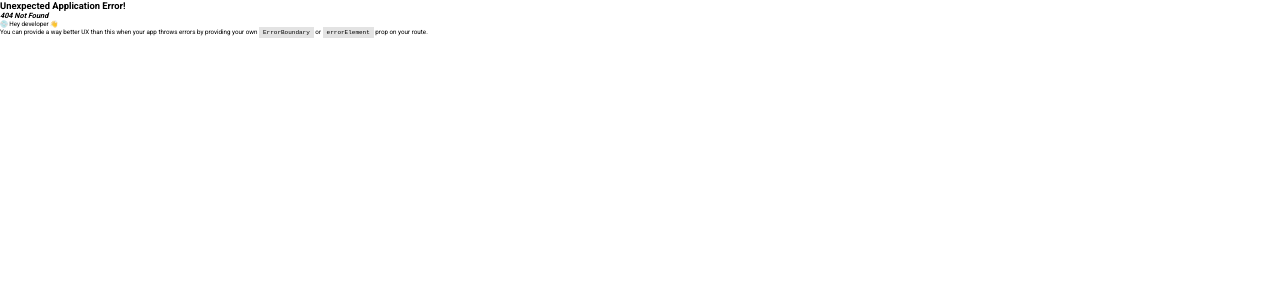
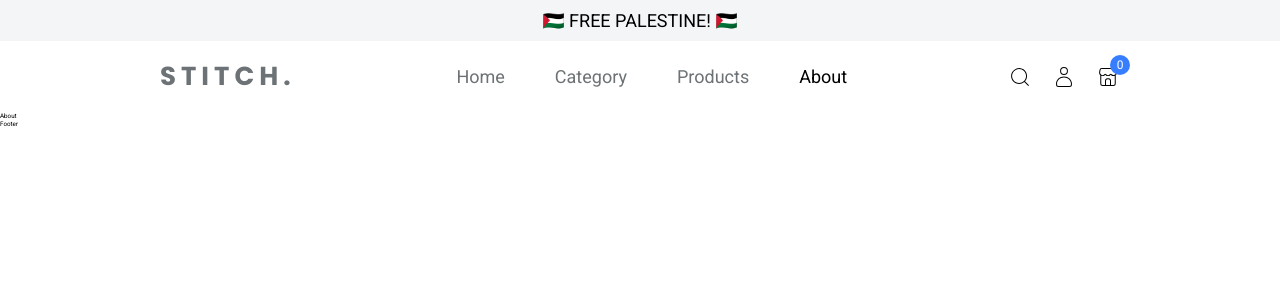
Before and after one commit to Eltab3e/Stitch, a React (Vite) app: page /about in a window 1280 px wide. Before the commit this address had no page. Shown: the top 300 px of the page. Built offline with nearby package versions, Linux system fonts and the light colour scheme.

Commit message:
finalize navbar

```diff
--- a/index.html
+++ b/index.html
@@ -21,7 +21,7 @@
             crossorigin
         />
         <link
-            href="https://fonts.googleapis.com/css2?family=Roboto:wght@100;300;400;500;700;900&display=swap"
+            href="https://fonts.googleapis.com/css2?family=Poppins:wght@100;200;300;400;500;600;700;800;900&family=Roboto:wght@100;300;400;500;700;900&family=Space+Grotesk:wght@300;400;500;600;700&display=swap"
             rel="stylesheet"
         />
         <title>Stitch</title>
--- a/package.json
+++ b/package.json
@@ -12,6 +12,7 @@
   "dependencies": {
     "react": "^18.2.0",
     "react-dom": "^18.2.0",
+    "react-icons": "^4.12.0",
     "react-router-dom": "^6.20.0",
     "styled-components": "^6.1.1"
   },
--- a/src/App.jsx
+++ b/src/App.jsx
@@ -1,6 +1,6 @@
 import { createBrowserRouter, RouterProvider, Outlet } from "react-router-dom";
 import { ThemeProvider } from "styled-components";
-import { Home, Category, Product } from "./pages/index";
+import { Home, Category, Product, About } from "./pages/index";
 import { Navbar, Footer } from "./components/index";
 import theme from "./theme/theme";
 
@@ -33,6 +33,10 @@ const router = createBrowserRouter([
                 path: "/product/:id",
                 element: <Product />,
             },
+            {
+                path: "/about",
+                element: <About />,
+            },
         ],
     },
 ]);
--- a/src/components/Navbar/Navbar.jsx
+++ b/src/components/Navbar/Navbar.jsx
@@ -1,30 +1,145 @@
-import React from "react";
 import styled from "styled-components";
+import { NavLink } from "react-router-dom";
+import { CiSearch, CiUser, CiShop } from "react-icons/ci";
 
 const Container = styled.div`
     display: flex;
     flex-direction: column;
 `;
 
+const Title = styled.h1`
+    font-size: ${(props) => props.theme.fontSizes.h1};
+    font-family: "Poppins", sans-serif;
+    letter-spacing: 0.5rem;
+`;
+
+const Content = styled.h5`
+    font-size: ${(props) => props.theme.fontSizes.h5};
+    font-weight: 400;
+`;
+
 const Notification = styled.div`
     background-color: ${(props) => props.theme.colors.neutral.two};
     display: flex;
     justify-content: center;
-    padding: 10px;
+    padding: 1rem;
 `;
-const Nav = styled.nav``;
 
-const Content = styled.h4`
-    font-size: ${(props) => props.theme.fontSizes.h4};
+const Nav = styled.nav`
+    display: flex;
+    align-items: center;
+    justify-content: space-between;
+    padding: 1.6rem 16rem;
+`;
+
+const StyledNavLink = styled(NavLink)`
+    color: ${(props) => props.theme.colors.neutral.four};
+
+    &.active {
+        color: ${(props) => props.theme.colors.primary.black};
+    }
+`;
+
+const List = styled.ul`
+    display: flex;
+    gap: 5rem;
+    list-style: none;
+`;
+
+const NavIcons = styled.div`
+    font-size: ${(props) => props.theme.fontSizes.h2};
+    display: flex;
+    gap: 2rem;
+`;
+
+const Icon = styled.div`
+    display: flex;
+    align-items: center;
+    cursor: pointer;
+`;
+
+const Cart = styled.div`
+    position: relative;
+    display: flex;
+`;
+
+const Span = styled.span`
+    background-color: ${(props) => props.theme.colors.secondary.blue};
+    font-size: ${(props) => props.theme.fontSizes.base};
+    color: white;
+    position: absolute;
+    display: flex;
+    align-items: center;
+    justify-content: center;
+    width: 2rem;
+    height: 2rem;
+    border-radius: 50%;
+    right: -1rem;
+    top: -1rem;
 `;
 
 const Navbar = () => {
     return (
         <Container>
             <Notification>
-                <Content>30% OFF STORE WIDE - LIMITED TIME!</Content>
+                <Content>🇵🇸 FREE PALESTINE! 🇵🇸</Content>
             </Notification>
-            <Nav></Nav>
+
+            <Nav>
+                <StyledNavLink to="/">
+                    <Title>STITCH.</Title>
+                </StyledNavLink>
+
+                <List>
+                    <li>
+                        <StyledNavLink
+                            to="/"
+                            activeclassname="active"
+                        >
+                            <Content>Home</Content>
+                        </StyledNavLink>
+                    </li>
+                    <li>
+                        <StyledNavLink
+                            to="/category/:id"
+                            activeclassname="active"
+                        >
+                            <Content>Category</Content>
+                        </StyledNavLink>
+                    </li>
+                    <li>
+                        <StyledNavLink
+                            to="/product/:id"
+                            activeclassname="active"
+                        >
+                            <Content>Products</Content>
+                        </StyledNavLink>
+                    </li>
+                    <li>
+                        <StyledNavLink
+                            to="/about"
+                            activeclassname="active"
+                        >
+                            <Content>About</Content>
+                        </StyledNavLink>
+                    </li>
+                </List>
+
+                <NavIcons>
+                    <Icon>
+                        <CiSearch />
+                    </Icon>
+                    <Icon>
+                        <CiUser />
+                    </Icon>
+                    <Icon>
+                        <Cart>
+                            <CiShop />
+                            <Span>0</Span>
+                        </Cart>
+                    </Icon>
+                </NavIcons>
+            </Nav>
         </Container>
     );
 };
--- a/src/index.css
+++ b/src/index.css
@@ -16,3 +16,8 @@ a {
     color: inherit;
     text-decoration: none;
 }
+
+/* FONTS */
+/* font-family: 'Poppins', sans-serif;
+font-family: 'Roboto', sans-serif;
+font-family: 'Space Grotesk', sans-serif; */
--- /dev/null
+++ b/src/pages/About/About.jsx
@@ -0,0 +1,7 @@
+import React from "react";
+
+const About = () => {
+    return <div>About</div>;
+};
+
+export default About;
--- a/src/pages/index.js
+++ b/src/pages/index.js
@@ -1,5 +1,6 @@
 import Home from "./Home/Home";
 import Category from "./Category/Category";
 import Product from "./Product/Product";
+import About from "./About/About";
 
-export { Home, Category, Product };
+export { Home, Category, Product, About };
--- a/src/theme/theme.jsx
+++ b/src/theme/theme.jsx
@@ -21,14 +21,13 @@ const theme = {
         },
     },
     fontSizes: {
-        hero: "2.6rem",
-        h1: "2.4rem",
-        h2: "2.2rem",
-        h3: "2rem",
-        h4: "1.8rem",
-        h5: "1.6rem",
-        h6: "1.4rem",
-        small: "1.2rem",
+        h1: "2.6rem",
+        h2: "2.4rem",
+        h3: "2.2rem",
+        h4: "2.0rem",
+        h5: "1.8rem",
+        h6: "1.6rem",
+        base: "1.2rem",
     },
 };
 
```
Also changed, not shown: 1 other file (tests, documents, lock files or other folders).
